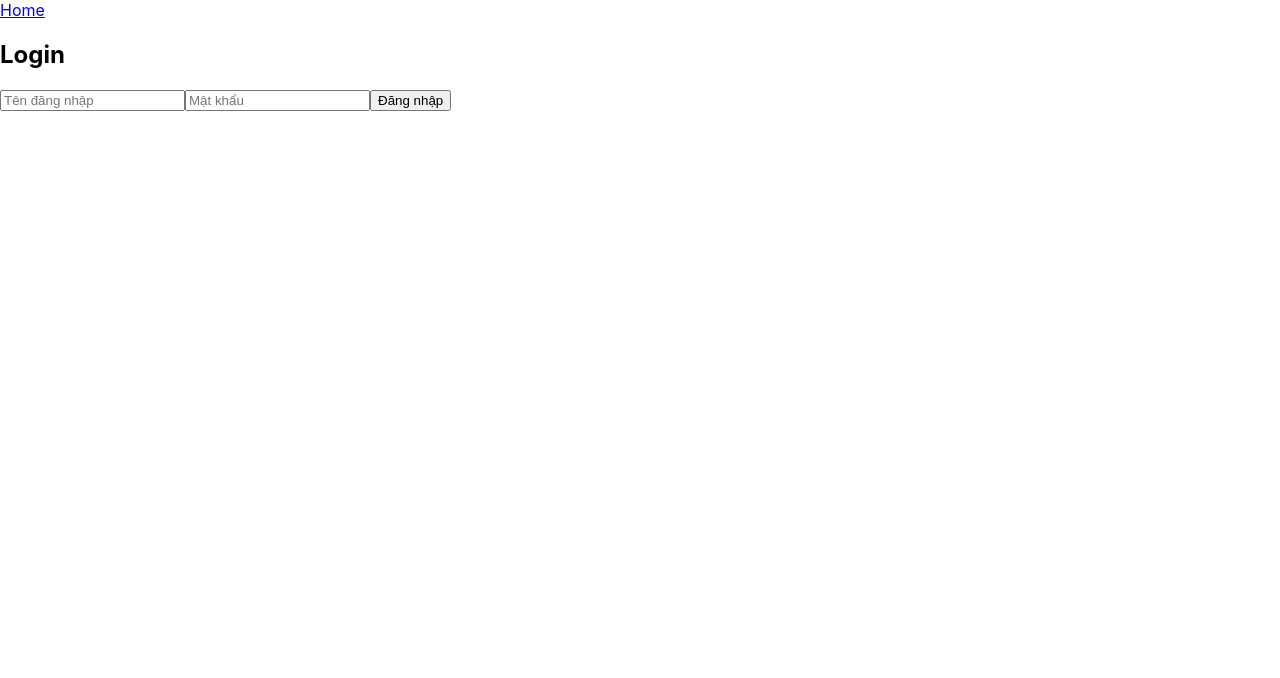
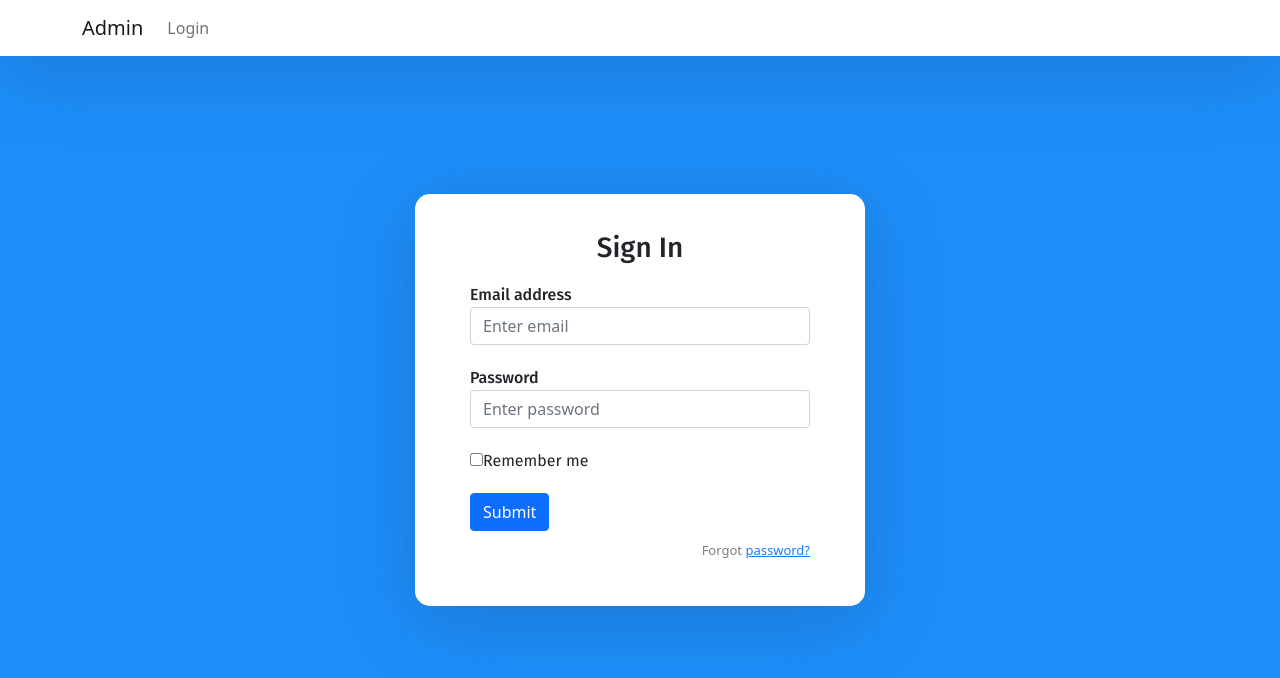
Before and after one commit to tinhtrinh/pinAdmin, a React (Create React App) app in the folder frontend/: page / in a window 1280 px wide. Shown: the top 678 px of the page. Built offline with nearby package versions, Linux system fonts and the light colour scheme.

Commit message:
add login page

```diff
--- a/frontend/package.json
+++ b/frontend/package.json
@@ -7,6 +7,7 @@
     "@testing-library/react": "^11.1.0",
     "@testing-library/user-event": "^12.1.10",
     "axios": "^0.24.0",
+    "bootstrap": "^5.1.3",
     "react": "^17.0.2",
     "react-dom": "^17.0.2",
     "react-hook-form": "^7.21.0",
--- a/frontend/src/App.js
+++ b/frontend/src/App.js
@@ -1,18 +1,36 @@
 import React from "react";
 import { BrowserRouter as Router, Switch, Route, Link } from "react-router-dom";
-
+import '../node_modules/bootstrap/dist/css/bootstrap.min.css';
 import './App.css';
 import Home from "./pages/home";
 import Login from "./pages/login";
 
 function App() {
-  return (
-    <Router>
-      <Switch>
-        <Route path="/" exact component={Login} />
-        <Route path="/home" component={Home} />
-      </Switch>
-    </Router>
+  return (<Router>
+    <div className="App">
+      <nav className="navbar navbar-expand-lg navbar-light fixed-top">
+        <div className="container">
+          <Link className="navbar-brand" to={"/sign-in"}>Admin</Link>
+          <div className="collapse navbar-collapse" id="navbarTogglerDemo02">
+            <ul className="navbar-nav ml-auto">
+              <li className="nav-item">
+                <Link className="nav-link" to={"/sign-in"}>Login</Link>
+              </li>
+            </ul>
+          </div>
+        </div>
+      </nav>
+
+      <div className="auth-wrapper">
+        <div className="auth-inner">
+          <Switch>
+            <Route exact path='/' component={Login} />
+            <Route path="/sign-in" component={Login} />
+            <Route path="/home" component={Home} />
+          </Switch>
+        </div>
+      </div>
+    </div></Router>
   );
 }
 
--- a/frontend/src/index.css
+++ b/frontend/src/index.css
@@ -1,13 +1,73 @@
+@import url('https://fonts.googleapis.com/css?family=Fira+Sans:400,500,600,700,800');
+
+* {
+  box-sizing: border-box;
+}
 body {
-  margin: 0;
-  font-family: -apple-system, BlinkMacSystemFont, 'Segoe UI', 'Roboto', 'Oxygen',
-    'Ubuntu', 'Cantarell', 'Fira Sans', 'Droid Sans', 'Helvetica Neue',
-    sans-serif;
-  -webkit-font-smoothing: antialiased;
-  -moz-osx-font-smoothing: grayscale;
+  background: #1C8EF9 !important;
+  min-height: 100vh;
+  display: flex;
+  font-weight: 400;
+  font-family: 'Fira Sans', sans-serif;
 }
 
-code {
-  font-family: source-code-pro, Menlo, Monaco, Consolas, 'Courier New',
-    monospace;
+h1,h2,h3,h4,h5,h6,label,span {
+  font-weight: 500;
+  font-family: 'Fira Sans', sans-serif;
 }
+
+body, html, .App, #root, .auth-wrapper {
+  width: 100%;
+  height: 100%;
+}
+
+.navbar-light {
+  background-color: #ffffff;
+  box-shadow: 0px 14px 80px rgba(34, 35, 58, 0.2);
+}
+
+.auth-wrapper {
+  display: flex;
+  justify-content: center;
+  flex-direction: column;
+  text-align: left;
+}
+
+.auth-inner {
+  width: 450px;
+  margin: auto;
+  background: #ffffff;
+  box-shadow: 0px 14px 80px rgba(34, 35, 58, 0.2);
+  padding: 40px 55px 45px 55px;
+  border-radius: 15px;
+  transition: all .3s;
+}
+
+.auth-wrapper .form-control:focus {
+  border-color: #167bff;
+  box-shadow: none;
+}
+
+.auth-wrapper h3 {
+  text-align: center;
+  margin: 0;
+  line-height: 1;
+  padding-bottom: 20px;
+}
+
+.custom-control-label {
+  font-weight: 400;
+}
+
+.forgot-password,
+.forgot-password a {
+  text-align: right;
+  font-size: 13px;
+  padding-top: 10px;
+  color: #7f7d7d;
+  margin: 0;
+}
+
+.forgot-password a {
+  color: #167bff;
+}
--- a/frontend/src/pages/login.js
+++ b/frontend/src/pages/login.js
@@ -21,15 +21,42 @@
           setErrMessage(err.message);
         });
     }
+    // return (
+    //     <div>
+    //         <Link to="/home">Home</Link>
+    //         <h2>Login</h2>
+    //         <h3>{errMessage}</h3>
+    //         <input placeholder="Tên đăng nhập" {...register('email')}/>
+    //         <input placeholder="Mật khẩu" {...register('password')}/>
+    //         <button onClick={handleSubmit(onSubmit)}>Đăng nhập</button>
+    //     </div>
+    // );
     return (
-        <div>
-            <Link to="/home">Home</Link>
-            <h2>Login</h2>
-            <h3>{errMessage}</h3>
-            <input placeholder="Tên đăng nhập" {...register('email')}/>
-            <input placeholder="Mật khẩu" {...register('password')}/>
-            <button onClick={handleSubmit(onSubmit)}>Đăng nhập</button>
-        </div>
+        <form>
+            <h3>Sign In</h3>
+
+            <div className="form-group" style={{marginBottom: '20px'}}>
+                <label>Email address</label>
+                <input type="email" className="form-control" placeholder="Enter email" />
+            </div>
+
+            <div className="form-group" style={{marginBottom: '20px'}}>
+                <label>Password</label>
+                <input type="password" className="form-control" placeholder="Enter password" />
+            </div>
+
+            <div className="form-group" style={{marginBottom: '20px'}}>
+                <div className="custom-control custom-checkbox">
+                    <input type="checkbox" className="custom-control-input" id="customCheck1" />
+                    <label className="custom-control-label" htmlFor="customCheck1">Remember me</label>
+                </div>
+            </div>
+
+            <button type="submit" className="btn btn-primary btn-block">Submit</button>
+            <p className="forgot-password text-right">
+                Forgot <a href="#">password?</a>
+            </p>
+        </form>
     );
 }
 
```
